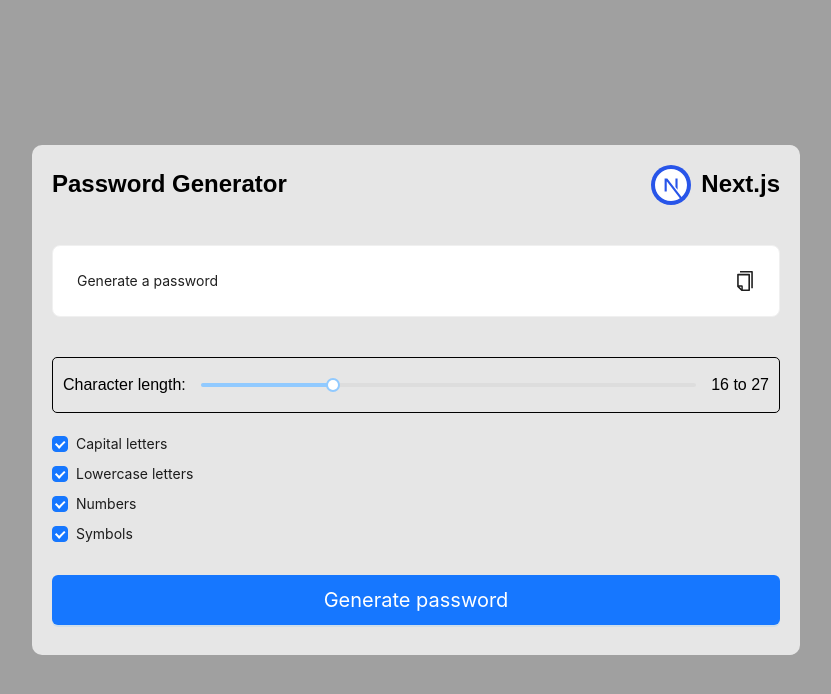
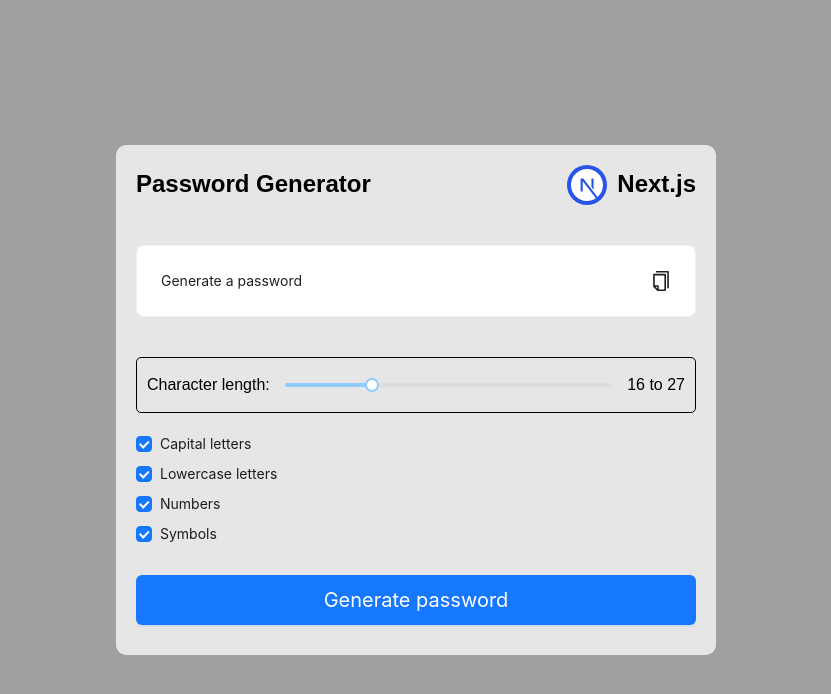
Before and after one commit to JoaoAJRomao/SafePasswordGenerator, a Next.js app: page / in a window 1280 px wide. Shown: the top 694 px of the page, without its empty margins (224-1055 px from the left). Built offline with nearby package versions, Linux system fonts and the light colour scheme; what @ant-design/nextjs-registry would draw is missing.

Commit message:
Adjust to maxWidth

```diff
--- a/src/app/page.tsx
+++ b/src/app/page.tsx
@@ -120,7 +120,8 @@ const cardContainerStyle: React.CSSProperties = {
   backgroundColor: "#e6e6e6ff",
   padding: 20,
   borderRadius: 10,
-  minWidth: 340,
+  minWidth: 450,
+  maxWidth: 600,
 };
 const titleStyle: React.CSSProperties = { marginTop: 5, color: "black" };
 const cardTitleStyle: React.CSSProperties = {
```
